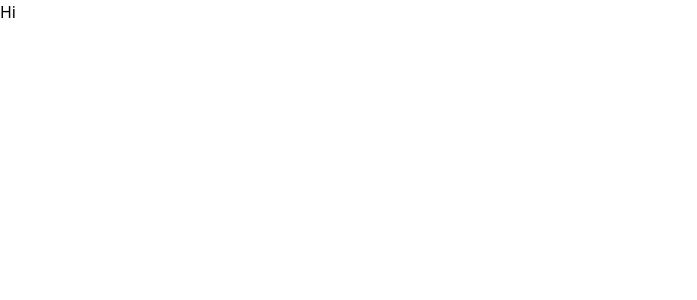
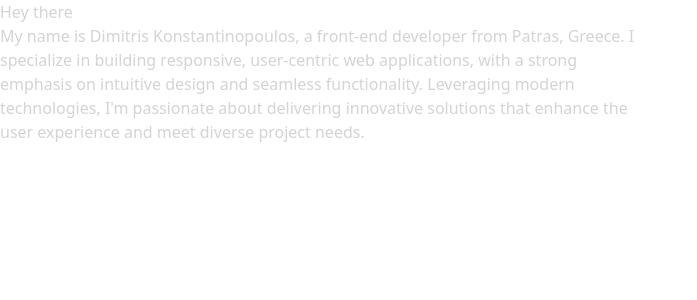
Before and after one commit to JimKonstantinopoulos/Portfolio, a React (Vite) app: page / in a window 1280 px wide. Shown: the top 300 px of the page, without its empty margins (0-697 px from the left). Built offline with nearby package versions, Linux system fonts and the light colour scheme.

Commit message:
Add Header component with a wavy effect introduction string

```diff
--- a/src/App.jsx
+++ b/src/App.jsx
@@ -1,7 +1,8 @@
+import Header from "./ui/Header";
 
 
 function App(){
-  return <p>Hi</p>
+  return <Header />
 }
 
 export default App;
--- a/src/index.css
+++ b/src/index.css
@@ -1,3 +1,15 @@
 @tailwind base;
 @tailwind components;
 @tailwind utilities;
+
+.hero-text.visible{
+    opacity: 1;
+    transform: translateX(0);
+}
+
+.hero-text{
+    opacity: 0;
+    display: inline-block;
+    transform: translateX(.5rem);
+    transition: transform 0.6s cubic-bezier(0.68, -0.55, 0.27, 1.55), opacity 0.6s ease-in-out;
+}
--- /dev/null
+++ b/src/ui/Header.jsx
@@ -0,0 +1,11 @@
+import HeroText from "./HeroText";
+
+function Header() {
+  return (
+    <header className="flex min-h-svh bg-background">
+      <HeroText />
+    </header>
+  );
+}
+
+export default Header;
--- /dev/null
+++ b/src/ui/HeroText.jsx
@@ -0,0 +1,45 @@
+import { useEffect, useState } from "react";
+
+function HeroText() {
+  const heroText =
+    "My name is Dimitris Konstantinopoulos, a front-end developer from Patras, Greece. I specialize in building responsive, user-centric web applications, with a strong emphasis on intuitive design and seamless functionality. Leveraging modern technologies, I'm passionate about delivering innovative solutions that enhance the user experience and meet diverse project needs.";
+
+  const heroTextArr = heroText.split(" ");
+
+  const [visibleWords, setVisibleWords] = useState([]);
+
+  useEffect(() => {
+    const timeouts = [];
+    heroTextArr.forEach((_, i) => {
+      timeouts.push(
+        setTimeout(
+          () => {
+            setVisibleWords((prev) => [...prev, i]);
+          },
+          (i + 10) * 50,
+        ),
+      );
+    });
+    return () => timeouts.forEach(clearTimeout);
+  }, []);
+
+  return (
+    <div className="max-w-[40rem] text-stone-300">
+      <p>
+        <span>Hey there</span>
+      </p>
+      <p>
+        {heroTextArr.map((el, i) => (
+          <span
+            key={i}
+            className={`hero-text ${visibleWords.includes(i) ? "visible" : ""}`}
+          >
+            {el}&nbsp;
+          </span>
+        ))}
+      </p>
+    </div>
+  );
+}
+
+export default HeroText;
```
